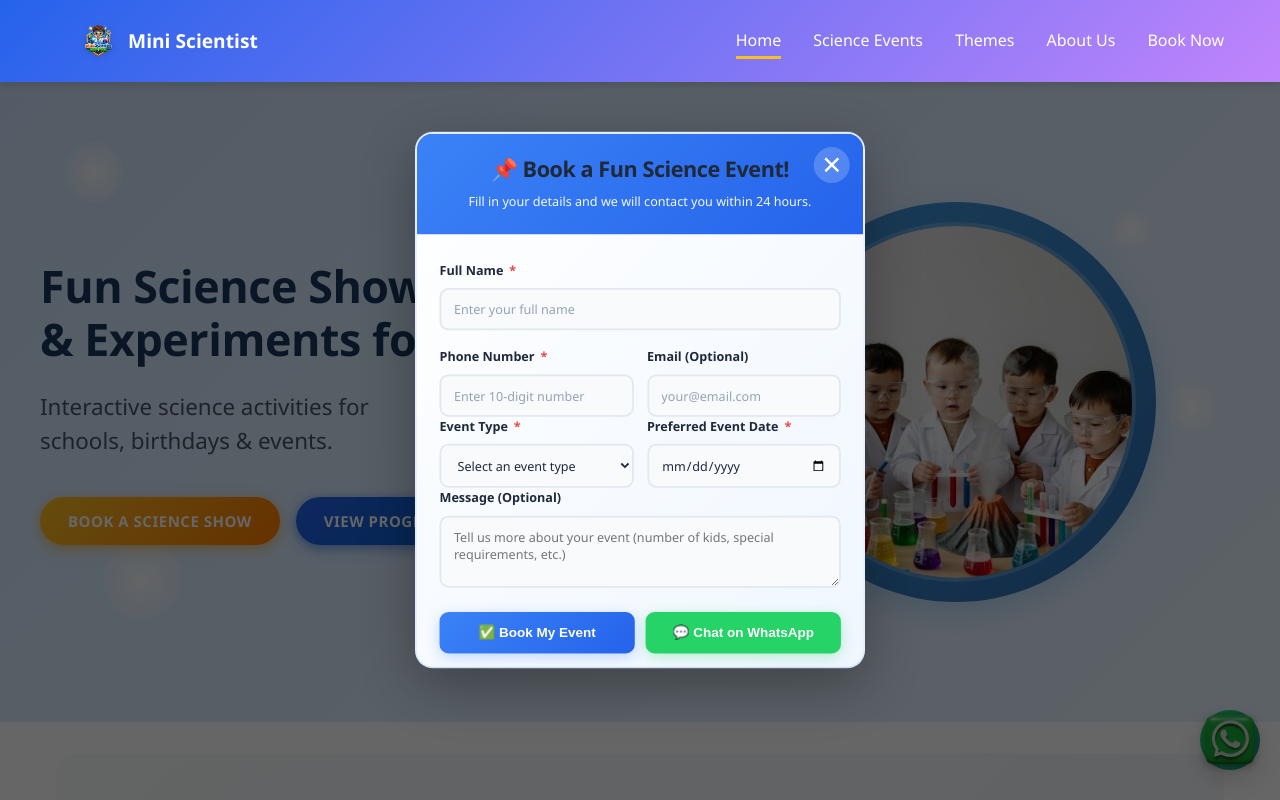
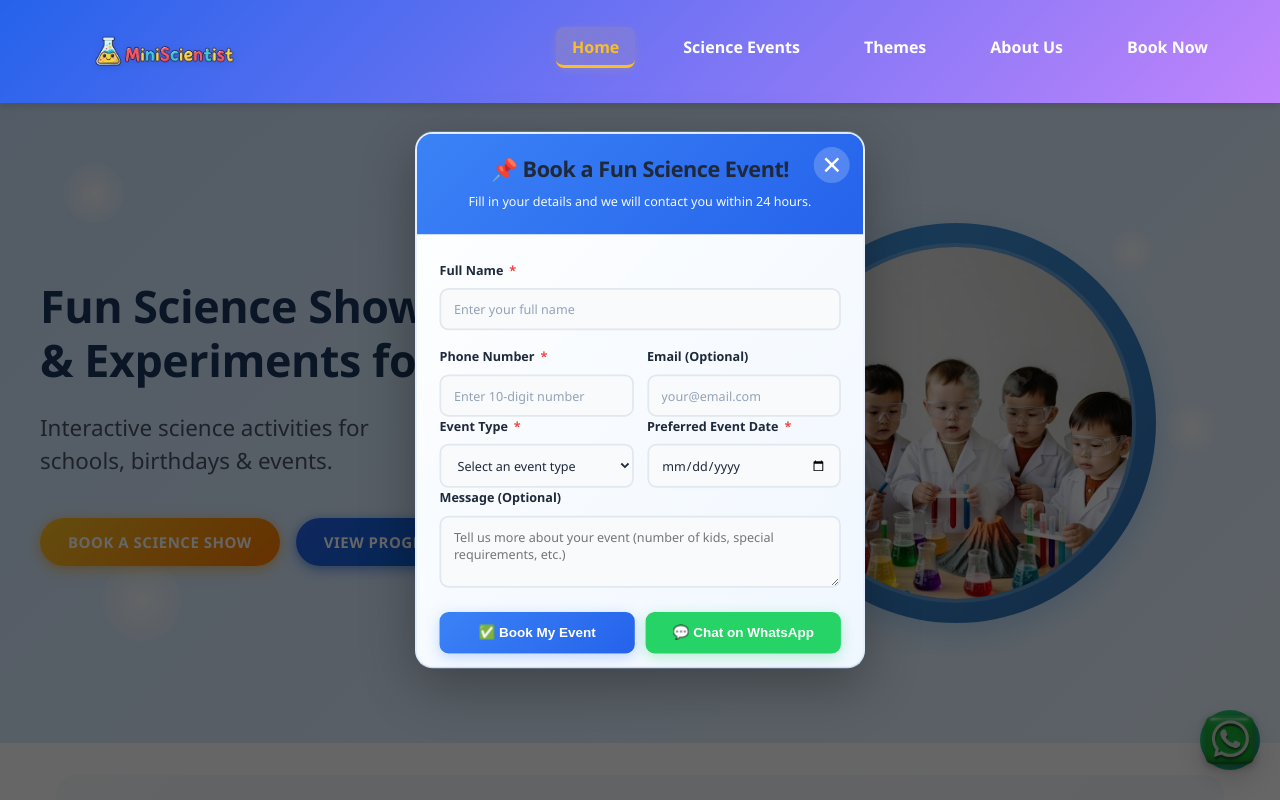
Before and after one commit to Pawan-Chaturvedi/MiniScientist, a website: page index.html in a window 1280 px wide. Shown: the top 800 px of the page. Drawn offline with Linux system fonts and the light colour scheme.

Commit message:
Update branding and enhance navigation styling
✨ Major Updates:
- Updated header logo from MiniScientist.PNG to Mini.PNG across all pages
- Removed 'Mini Scientist' text from header, keeping only logo
- Enhanced navigation styling with modern animations and effects
- Updated WhatsApp numbers from 918120757225 to 918819807008 across all pages
- Improved header navigation with shimmer effects and hover animations
- Updated logo dimensions to 220px width with responsive breakpoints

🎨 Visual Enhancements:
- Modern navigation with lift animations and glow effects
- Shimmer effect on hover for all navigation items
- Unified styling for all header navigation items
- Responsive logo sizing (220px desktop, 160px tablet, 110px mobile)
- Professional gradient effects and smooth transitions

📱 Technical Improvements:
- Updated CSS with modern animation keyframes
- Enhanced user experience with interactive navigation
- Consistent branding across all pages
- Mobile-responsive navigation styling
- Updated documentation to reflect new contact details

🔧 Contact Updates:
- All WhatsApp links now redirect to +918819807008
- Updated booking popup WhatsApp integration
- Fixed contact information consistency
- Updated documentation with correct phone numbers

```diff
--- a/about.html
+++ b/about.html
@@ -14,8 +14,7 @@
     <header>
         <nav class="container">
             <div class="logo">
-                <img src="assets/images/MiniScientist.PNG" alt="Mini Scientist Logo" class="logo-img">
-                <span>Mini Scientist</span>
+                <img src="assets/images/Mini.PNG" alt="Mini Scientist Logo" class="logo-img">
             </div>
             <ul class="nav-links" id="navLinks">
                 <li><a href="index.html">Home</a></li>
--- a/contact.html
+++ b/contact.html
@@ -14,8 +14,7 @@
     <header>
         <nav class="container">
             <div class="logo">
-                <img src="assets/images/MiniScientist.PNG" alt="Mini Scientist Logo" class="logo-img">
-                <span>Mini Scientist</span>
+                <img src="assets/images/Mini.PNG" alt="Mini Scientist Logo" class="logo-img">
             </div>
             <ul class="nav-links" id="navLinks">
                 <li><a href="index.html">Home</a></li>
--- a/css/styles.css
+++ b/css/styles.css
@@ -110,9 +110,9 @@ nav {
 }
 
 .logo-img {
-  height: 50px;
-  width: auto;
-  max-width: 50px;
+  height: auto;
+  width: 220px;
+  max-width: 220px;
   vertical-align: middle;
   filter: drop-shadow(0 2px 4px rgba(0, 0, 0, 0.1));
   cursor: pointer;
@@ -122,17 +122,85 @@ nav {
   display: flex;
   gap: 2rem;
   list-style: none;
+  align-items: center;
+}
+
+.nav-links li {
+  position: relative;
 }
 
 .nav-links a {
   color: var(--white);
-  font-weight: 500;
-  transition: opacity 0.3s ease;
+  font-weight: 600;
+  font-size: 1rem;
+  text-decoration: none;
+  padding: 0.5rem 1rem;
+  border-radius: 8px;
+  transition: all 0.3s ease;
+  position: relative;
+  overflow: hidden;
+  background: linear-gradient(135deg, transparent, transparent);
+  display: inline-block;
+}
+
+.nav-links a::before {
+  content: '';
+  position: absolute;
+  top: 0;
+  left: -100%;
+  width: 100%;
+  height: 100%;
+  background: linear-gradient(90deg, transparent, rgba(255, 255, 255, 0.1), transparent);
+  transition: left 0.5s ease;
+  z-index: -1;
+}
+
+.nav-links a:hover::before {
+  left: 100%;
 }
 
 .nav-links a:hover {
-  opacity: 0.8;
   color: var(--accent-yellow);
+  background: linear-gradient(135deg, rgba(251, 191, 36, 0.1), rgba(251, 191, 36, 0.05));
+  transform: translateY(-2px);
+  box-shadow: 0 4px 15px rgba(251, 191, 36, 0.2);
+  text-shadow: 0 0 10px rgba(251, 191, 36, 0.3);
+}
+
+.nav-links a:active {
+  transform: translateY(0);
+  box-shadow: 0 2px 8px rgba(251, 191, 36, 0.15);
+}
+
+/* Active page indicator */
+.nav-links a.active {
+  color: var(--accent-yellow);
+  background: linear-gradient(135deg, rgba(251, 191, 36, 0.15), rgba(251, 191, 36, 0.08));
+  box-shadow: 0 2px 10px rgba(251, 191, 36, 0.15);
+}
+
+.nav-links a.active::after {
+  content: '';
+  position: absolute;
+  bottom: -2px;
+  left: 50%;
+  transform: translateX(-50%);
+  width: 30px;
+  height: 2px;
+  background: var(--accent-yellow);
+  border-radius: 2px;
+  animation: slideIn 0.3s ease;
+}
+
+@keyframes slideIn {
+  from {
+    width: 0;
+    opacity: 0;
+  }
+  to {
+    width: 30px;
+    opacity: 1;
+  }
 }
 
 .hamburger {
@@ -2042,7 +2110,8 @@ footer hr {
 /* Logo Responsive Styling */
 @media (max-width: 768px) {
   .logo-img {
-    height: 40px;
+    width: 160px;
+    height: auto;
   }
 
   .logo {
@@ -2053,7 +2122,8 @@ footer hr {
 
 @media (max-width: 480px) {
   .logo-img {
-    height: 35px;
+    width: 110px;
+    height: auto;
   }
 
   .logo {
--- a/index.html
+++ b/index.html
@@ -16,8 +16,7 @@
     <header>
         <nav class="container">
             <div class="logo">
-                <img src="assets/images/MiniScientist.PNG" alt="Mini Scientist Logo" class="logo-img">
-                <span>Mini Scientist</span>
+                <img src="assets/images/Mini.PNG" alt="Mini Scientist Logo" class="logo-img">
             </div>
             <ul class="nav-links" id="navLinks">
                 <li><a href="#home">Home</a></li>
@@ -190,7 +189,7 @@
 
     <!-- WhatsApp Floating Button -->
     <div class="whatsapp-btn" title="Chat with us on WhatsApp">
-        <a href="https://wa.me/918120757225?text=Hi%20Mini%20Scientist!%20I'd%20like%20to%20book%20an%20event." target="_blank">
+        <a href="https://wa.me/918819807008?text=Hi%20Mini%20Scientist!%20I'd%20like%20to%20book%20an%20event." target="_blank">
             <img src="assets/images/Whatsapp.PNG" alt="WhatsApp" style="width: 100%; height: 100%; object-fit: contain;">
         </a>
     </div>
@@ -205,7 +204,7 @@
                     <a href="https://www.linkedin.com/in/mini-scientist-749a493a8" target="_blank" title="LinkedIn"><img src="assets/images/Linkedin.PNG" alt="LinkedIn"></a>
                     <a href="https://www.instagram.com/miniscientist__/" target="_blank" title="Instagram"><img src="assets/images/Instagram.PNG" alt="Instagram"></a>
                     <a href="https://www.facebook.com" target="_blank" title="Facebook"><img src="assets/images/Facebook.PNG" alt="Facebook"></a>
-                    <a href="https://wa.me/918120757225" target="_blank" title="WhatsApp"><img src="assets/images/Whatsapp.PNG" alt="WhatsApp"></a>
+                    <a href="https://wa.me/918819807008" target="_blank" title="WhatsApp"><img src="assets/images/Whatsapp.PNG" alt="WhatsApp"></a>
                 </div>
             </div>
             <div class="footer-section">
--- a/js/booking-popup.js
+++ b/js/booking-popup.js
@@ -182,7 +182,7 @@ class BookingPopup {
             return;
         }
 
-        const phoneNumber = '918120757225'; // Mini Scientist WhatsApp number
+        const phoneNumber = '918819807008'; // Mini Scientist WhatsApp number
         const message = encodeURIComponent(`Hi! I'm ${name || 'interested in booking'} and would like to know more about Mini Scientist events.`);
         window.open(`https://wa.me/${phoneNumber}?text=${message}`, '_blank');
 
--- a/science-events.html
+++ b/science-events.html
@@ -14,8 +14,7 @@
     <header>
         <nav class="container">
             <div class="logo">
-                <img src="assets/images/MiniScientist.PNG" alt="Mini Scientist Logo" class="logo-img">
-                <span>Mini Scientist</span>
+                <img src="assets/images/Mini.PNG" alt="Mini Scientist Logo" class="logo-img">
             </div>
             <ul class="nav-links" id="navLinks">
                 <li><a href="index.html">Home</a></li>
--- a/theme-decorations.html
+++ b/theme-decorations.html
@@ -14,8 +14,7 @@
     <header>
         <nav class="container">
             <div class="logo">
-                <img src="assets/images/MiniScientist.PNG" alt="Mini Scientist Logo" class="logo-img">
-                <span>Mini Scientist</span>
+                <img src="assets/images/Mini.PNG" alt="Mini Scientist Logo" class="logo-img">
             </div>
             <ul class="nav-links" id="navLinks">
                 <li><a href="index.html">Home</a></li>
```
Also changed, not shown: POPUP_SETUP_GUIDE.md (+2 -2 lines), assets/images/Mini.png (added).
